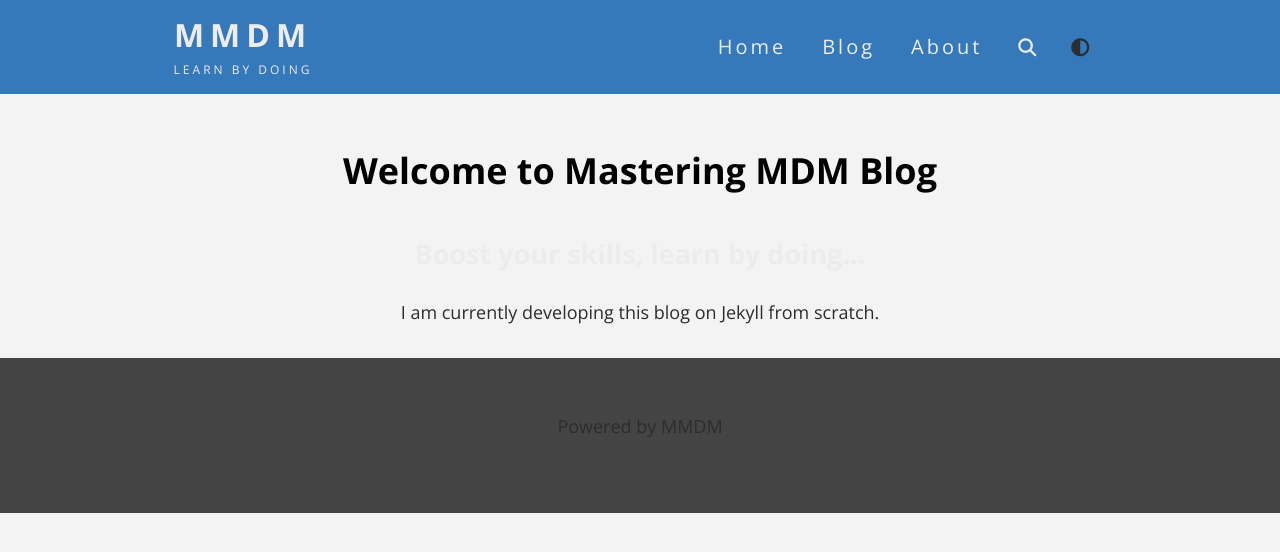
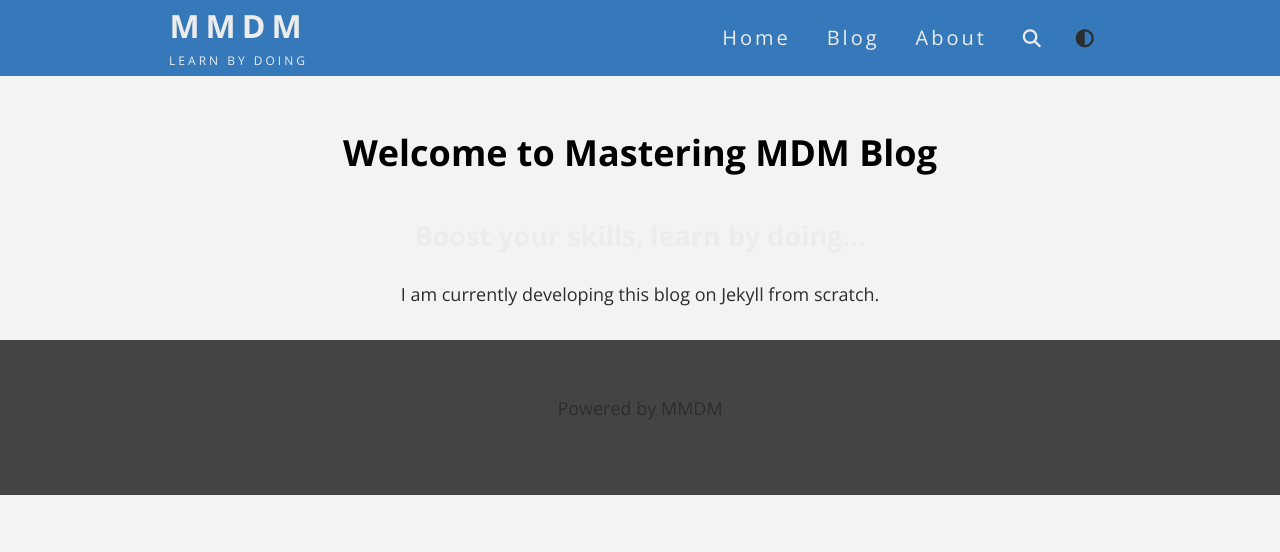
Before and after one commit to jays1ngh/jays1ngh.github.io, a Jekyll site: the page built from index.html, in a window 1280 px wide. Shown: the top 552 px of the page. Built offline with Jekyll 4.4.1, drawn with Linux system fonts in a browser that asks for light colours; nearby versions of some CDN libraries.

Commit message:
updated header padding

```diff
--- a/_sass/main.scss
+++ b/_sass/main.scss
@@ -302,7 +302,6 @@ Navigation Global
 */
 .navbar {
   margin: 0 0 3rem 0;
-  padding: .5em;
   box-sizing: border-box;
 }
 
@@ -325,6 +324,7 @@ nav {
 
 .site-main-title {
   letter-spacing: 6px;
+  margin-top: 0;
 }
 
 .site-subtitle {
```
